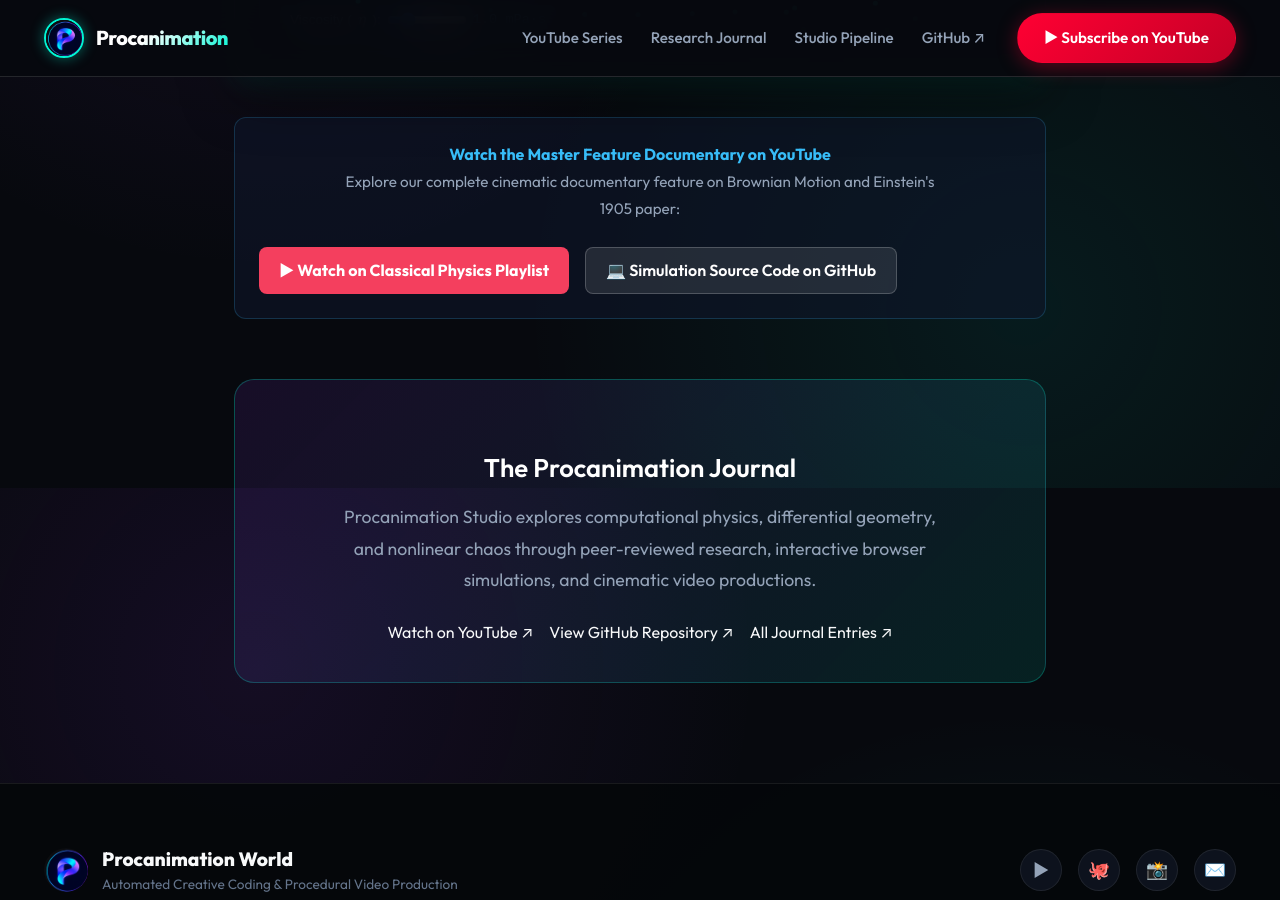
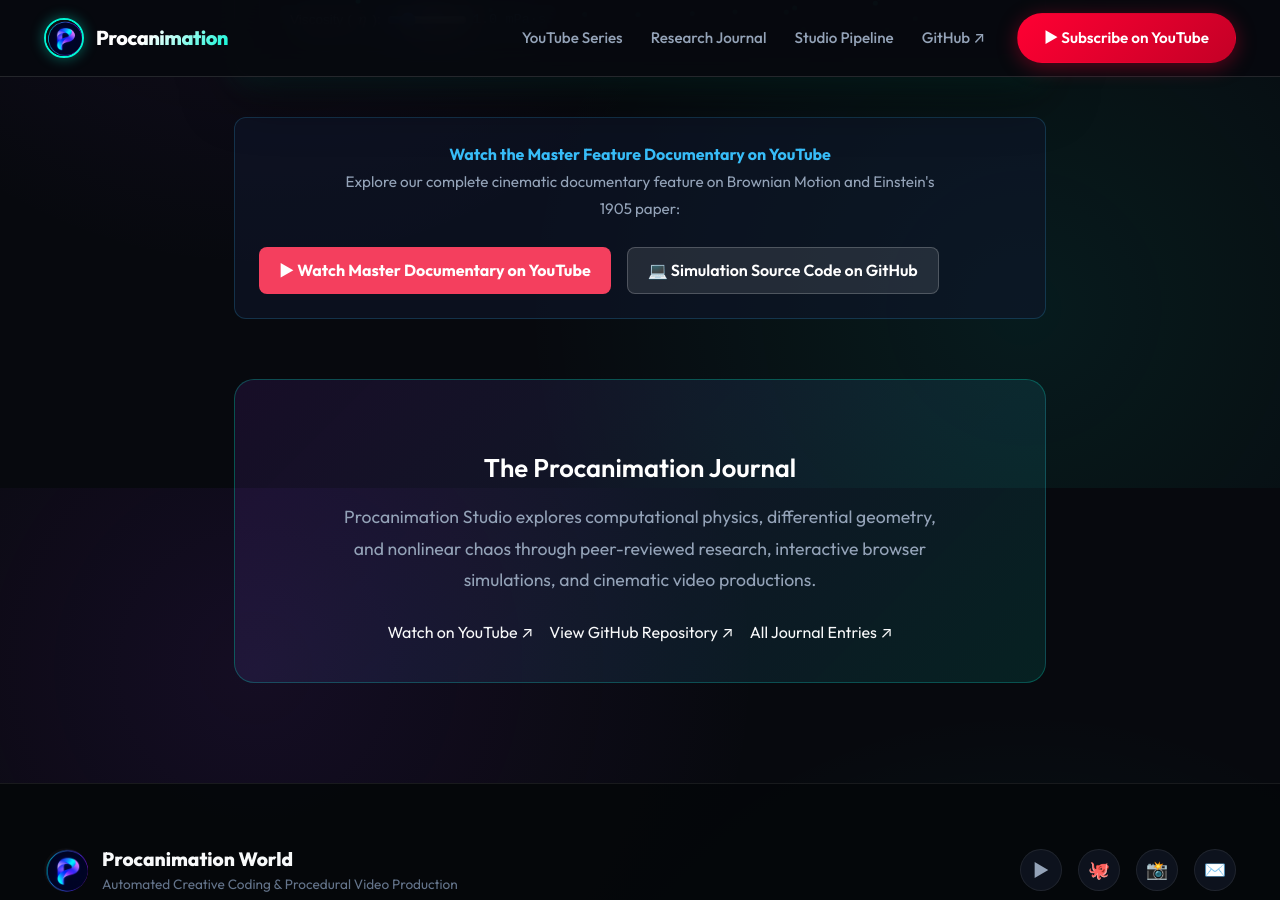
Before and after one commit to procanimation/procanimation.github.io, a Jekyll site: the page built from experiments/brownian-motion-einstein.html, in a window 1280 px wide and 900 px high, scrolled down 2212 px. Built offline with Jekyll 4.4.1, drawn with Linux system fonts in a browser that asks for light colours.

Commit message:
feat: link live YouTube IDs for Galton Board short and Brownian Motion documentary

```diff
--- a/_data/youtube.yml
+++ b/_data/youtube.yml
@@ -1468,8 +1468,9 @@
   - CreativeCoding
   badge: Master HD Short
   gradient: 'linear-gradient(135deg, #00f5d4, #38bdf8, #fbbf24)'
-  video_url: https://youtube.com/shorts/pending_galton
+  video_url: https://youtube.com/shorts/zjErrAd5e2g
   article_url: /experiments/galton-board-central-limit.html
+  id: zjErrAd5e2g
 - title: "How Jiggling Pollen Proved Atoms Exist: Brownian Motion & Einstein's 1905 Miracle"
   series: Documentary Feature
   format: Landscape (16:9 • 1080p Master)
@@ -1488,5 +1489,6 @@
   - STEM
   badge: Featured Documentary
   gradient: 'linear-gradient(135deg, #f59e0b 0%, #00f5d4 50%, #38bdf8 100%)'
-  video_url: https://www.youtube.com/watch?v=pending_brownian
+  video_url: https://www.youtube.com/watch?v=3k8mZSzlXOs
   article_url: /experiments/brownian-motion-einstein.html
+  id: 3k8mZSzlXOs
--- a/experiments/brownian-motion-einstein.html
+++ b/experiments/brownian-motion-einstein.html
@@ -271,8 +271,8 @@
     Explore our complete cinematic documentary feature on Brownian Motion and Einstein's 1905 paper:
   </p>
   <div style="display:flex; gap:16px; margin-top:16px; flex-wrap:wrap;">
-    <a href="https://youtube.com/playlist?list=PLVaAmyIFA544" target="_blank" style="display:inline-flex; align-items:center; gap:8px; background:#f43f5e; color:#fff; padding:10px 20px; border-radius:8px; text-decoration:none; font-weight:700;">
-      ▶ Watch on Classical Physics Playlist
+    <a href="https://www.youtube.com/watch?v=3k8mZSzlXOs" target="_blank" style="display:inline-flex; align-items:center; gap:8px; background:#f43f5e; color:#fff; padding:10px 20px; border-radius:8px; text-decoration:none; font-weight:700;">
+      ▶ Watch Master Documentary on YouTube
     </a>
     <a href="https://github.com/procanimation/science-stuff" target="_blank" style="display:inline-flex; align-items:center; gap:8px; background:rgba(255,255,255,0.1); color:#fff; padding:10px 20px; border-radius:8px; text-decoration:none; font-weight:600; border:1px solid rgba(255,255,255,0.2);">
       💻 Simulation Source Code on GitHub
--- a/experiments/galton-board-central-limit.html
+++ b/experiments/galton-board-central-limit.html
@@ -319,7 +319,7 @@
     Experience the high-framerate 60 FPS Galton Board micro-simulation rendered with p5.js on our official YouTube channel:
   </p>
   <div style="display:flex; gap:16px; margin-top:16px; flex-wrap:wrap;">
-    <a href="https://youtube.com/playlist?list=PLcPiE4M61OUc" target="_blank" style="display:inline-flex; align-items:center; gap:8px; background:#f43f5e; color:#fff; padding:10px 20px; border-radius:8px; text-decoration:none; font-weight:700;">
+    <a href="https://youtube.com/shorts/zjErrAd5e2g" target="_blank" style="display:inline-flex; align-items:center; gap:8px; background:#f43f5e; color:#fff; padding:10px 20px; border-radius:8px; text-decoration:none; font-weight:700;">
       ▶ Watch on YouTube Shorts
     </a>
     <a href="https://github.com/procanimation/mathematics-stuff" target="_blank" style="display:inline-flex; align-items:center; gap:8px; background:rgba(255,255,255,0.1); color:#fff; padding:10px 20px; border-radius:8px; text-decoration:none; font-weight:600; border:1px solid rgba(255,255,255,0.2);">
```
